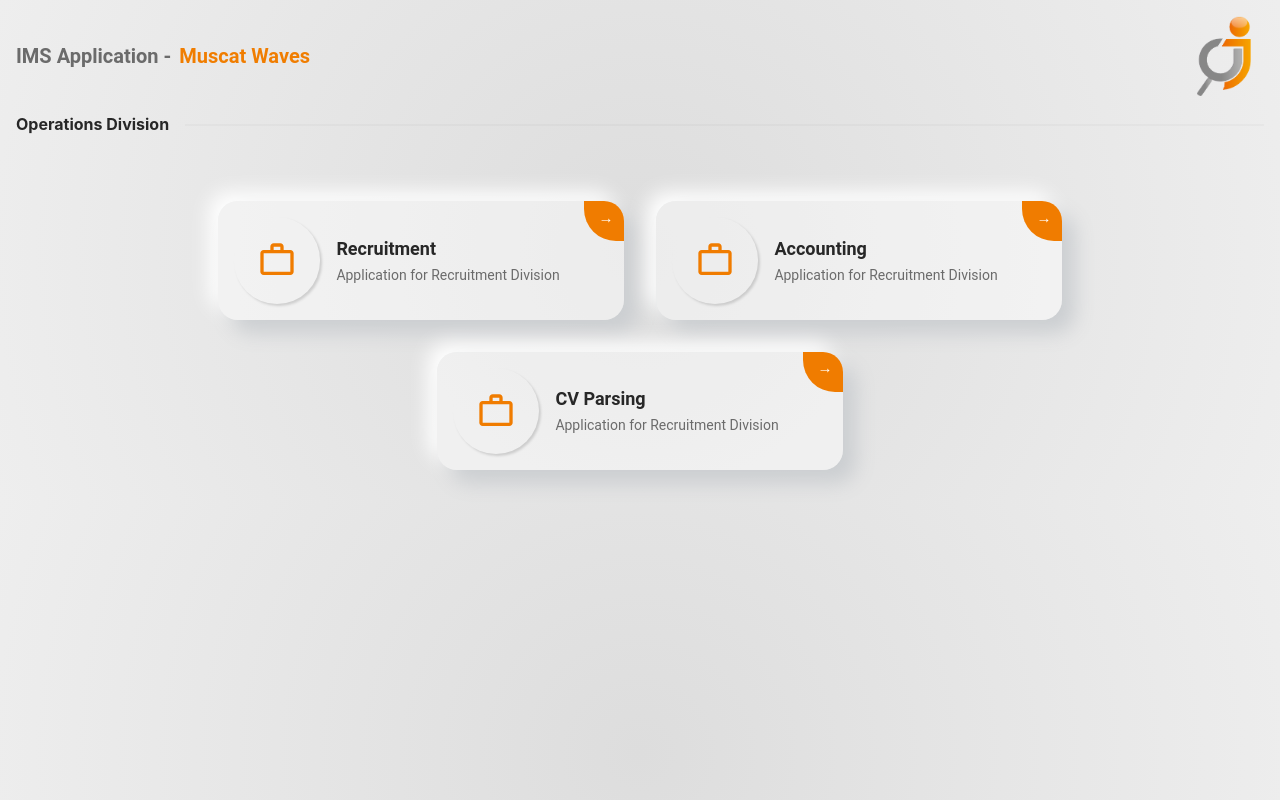
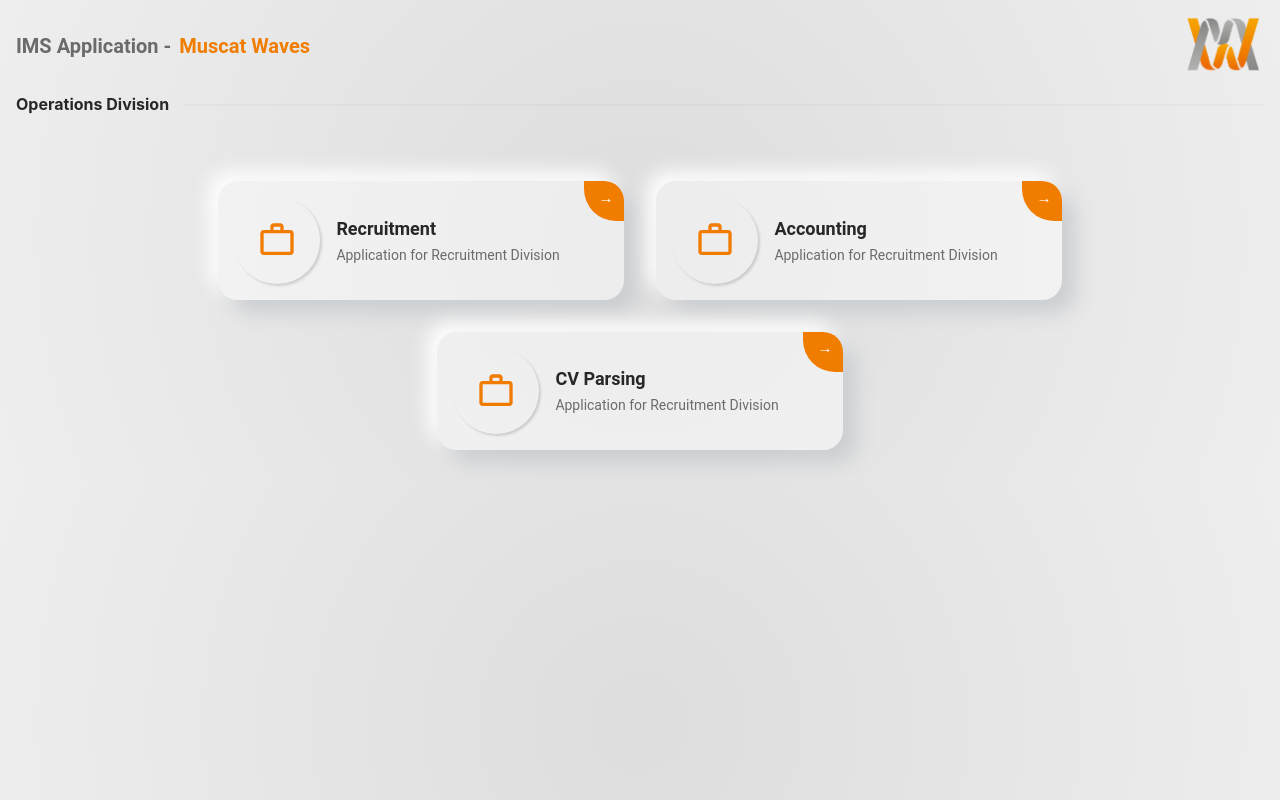
Before and after one commit to MuscatWaves/IMS-Main-Dashboard, a React (Create React App) app: page / in a window 1280 px wide. Built offline with nearby package versions, Linux system fonts and the light colour scheme.

Commit message:
page udpated

```diff
--- a/src/pages/MainDashboard/index.jsx
+++ b/src/pages/MainDashboard/index.jsx
@@ -1,7 +1,7 @@
 import React, { useEffect } from "react";
 import { useNavigate } from "react-router-dom/dist";
 import { AnimatePresence, m } from "framer-motion";
-import ojimage from "../../images/oj-small.png";
+import ojimage from "../../images/mw-small.png";
 import { Divider } from "antd";
 import { dashboardOperationOptions, container, item } from "../constant";
 import "./maindash.css";
--- a/src/pages/MainDashboard/maindash.css
+++ b/src/pages/MainDashboard/maindash.css
@@ -4,7 +4,7 @@
 
 .header-image {
   width: 80px;
-  height: 80px;
+  height: 60px;
   animation: slide-in-left 0.8s;
   cursor: pointer;
 }
--- a/src/pages/PreSelection/index.jsx
+++ b/src/pages/PreSelection/index.jsx
@@ -7,7 +7,7 @@ import {
   item,
 } from "../constant";
 import { AnimatePresence, m } from "framer-motion";
-import ojimage from "../../images/oj-small.png";
+import ojimage from "../../images/mw-small.png";
 import BreadCrumb from "../../components/BreadCrumb";
 import { useNavigate } from "react-router-dom/dist";
 import { removeUnderScore } from "../../utilities";
--- a/src/pages/PreSelection/preselection.css
+++ b/src/pages/PreSelection/preselection.css
@@ -7,7 +7,7 @@
 
 .header-image {
   width: 80px;
-  height: 80px;
+  height: 60px;
   animation: slide-in-left 0.8s;
   cursor: pointer;
 }
```
Also changed, not shown: src/images/mw-small.png (added).
